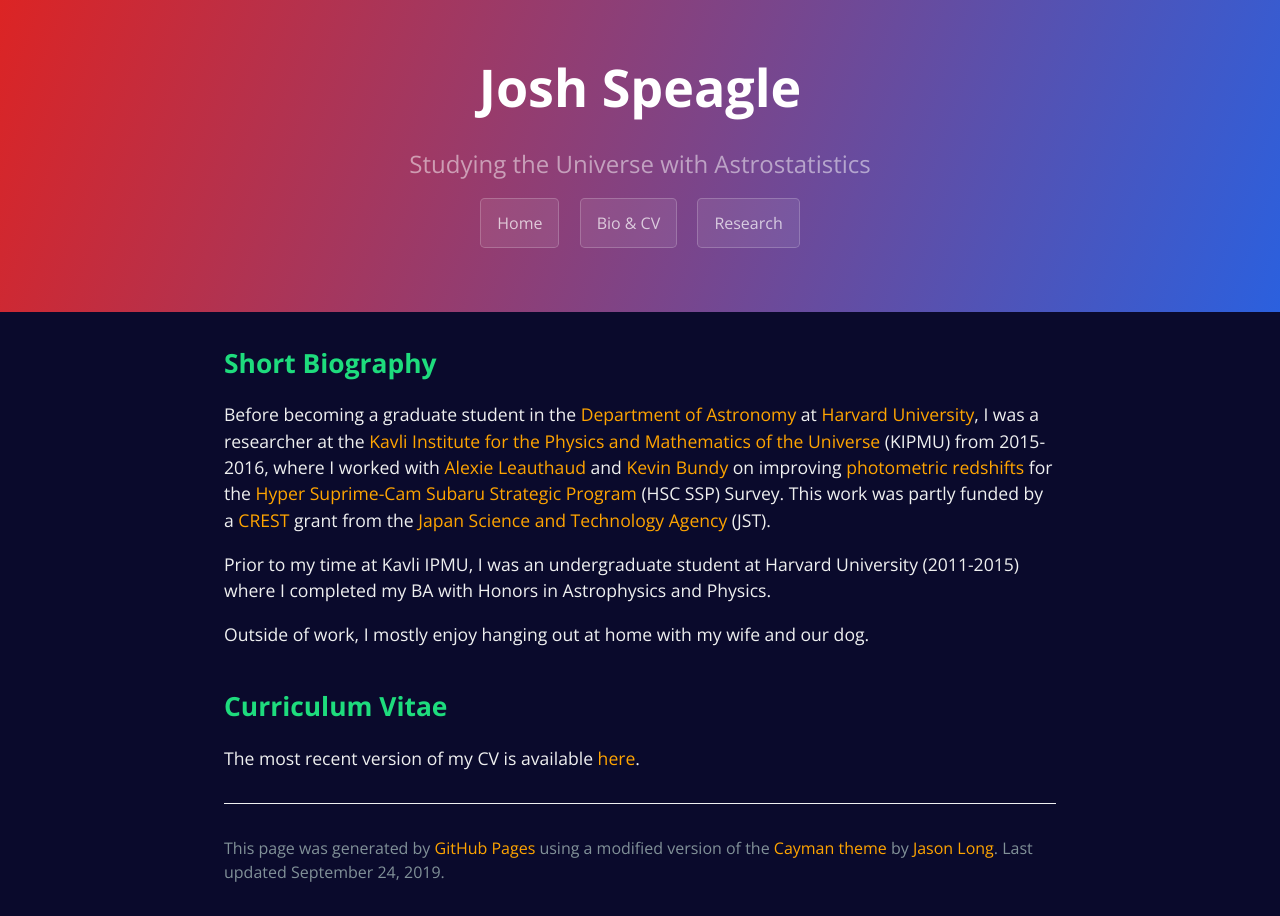
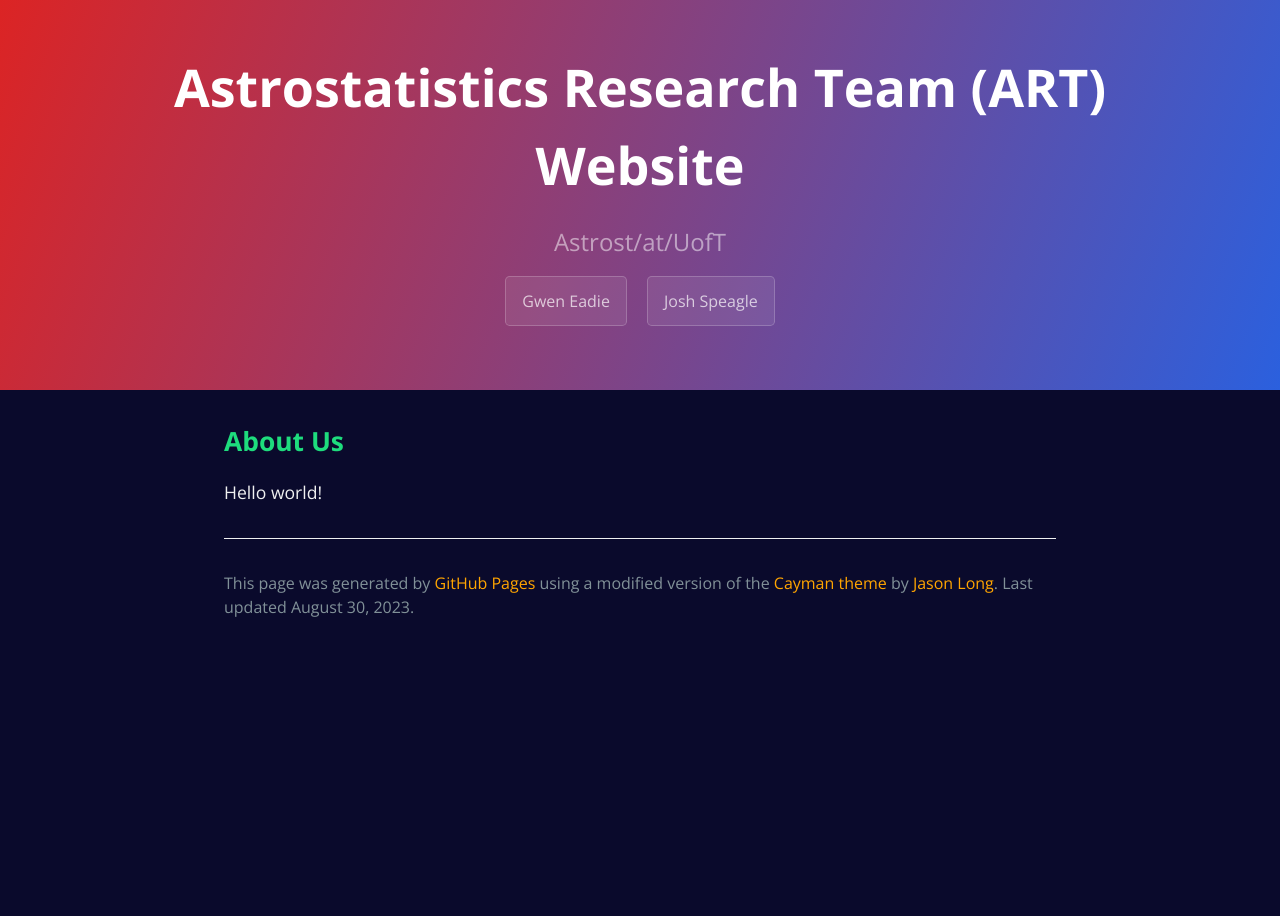
Before and after one commit to joshspeagle/astrostat_uoft, a plain HTML site: page index.html in a window 1280 px wide. After the commit the page ends 800 px from the top, so only its background shows below. Drawn offline with nearby package versions, Linux system fonts and the light colour scheme.

Commit message:
Main page placeholder
Trying to see how this looks!

```diff
--- a/index.html
+++ b/index.html
@@ -2,7 +2,7 @@
 <html lang="en-us">
   <head>
     <meta charset="UTF-8">
-    <title>Josh Speagle | Harvard University</title>
+    <title>Astrostatistics Research Team (ART) | University of Toronto</title>
     <meta name="viewport" content="width=device-width, initial-scale=1">
     <link rel="stylesheet" type="text/css" href="stylesheets/normalize.css" media="screen">
     <link href='https://fonts.googleapis.com/css?family=Open+Sans:400,700' rel='stylesheet' type='text/css'>
@@ -11,35 +11,24 @@
   </head>
   <body>
     <section class="page-header">
-      <h1 class="project-name">Josh Speagle</h1>
-      <h2 class="project-tagline">Studying the Universe with Astrostatistics</h2>
-      <a href="https://joshspeagle.github.io" class="btn">Home</a>
-      <a href="https://joshspeagle.github.io/bio-cv/" class="btn">Bio & CV</a>
-      <a href="https://joshspeagle.github.io/research/" class="btn">Research</a>
+      <h1 class="project-name">Astrostatistics Research Team (ART) Website</h1>
+      <h2 class="project-tagline">Astrost/at/UofT</h2>
+      <a href="https://gweneadie.com" class="btn">Gwen Eadie</a>
+      <a href="https://joshspeagle.com" class="btn">Josh Speagle</a>
     </section>
 
     <section class="main-content">
 
       <h2>
-	<a id="short-bio" class="anchor" href="#short-bio" aria-hidden="true"><span aria-hidden="true" class="octicon octicon-link"></span></a>Short Biography</h2>
+	<a id="about-us" class="anchor" href="#about-us" aria-hidden="true"><span aria-hidden="true" class="octicon octicon-link"></span></a>
+	      About Us
+      </h2>
       <p>
-	Before becoming a graduate student in the <a href="http://astronomy.fas.harvard.edu/people/filter_by/graduate-student/">Department of Astronomy</a> at <a href="http://www.harvard.edu/">Harvard University</a>, I was a researcher at the <a href="http://www.ipmu.jp/">Kavli Institute for the Physics and Mathematics of the Universe</a> (KIPMU) from 2015-2016, where I worked with <a href="http://www.astro.ucsc.edu/about_department/people/faculty/singleton.php?&singleton=true&cruz_id=alexie">Alexie Leauthaud</a> and <a href="http://www.astro.ucsc.edu/faculty/profiles/singleton.php?&singleton=true&cruz_id=kbundy">Kevin Bundy</a> on improving <a href="http://hsc.mtk.nao.ac.jp/ssp/science/photometric-redshfits/">photometric redshifts</a> for the <a href="http://hsc.mtk.nao.ac.jp/ssp/">Hyper Suprime-Cam Subaru Strategic Program</a> (HSC SSP) Survey. This work was partly funded by a <a href="http://www.jst.go.jp/kisoken/crest/en/about/index.html">CREST</a> grant from the <a href="http://www.jst.go.jp/EN/index.html">Japan Science and Technology Agency</a> (JST).
-      </p>
-      <p>
-	Prior to my time at Kavli IPMU, I was an undergraduate student at Harvard University (2011-2015) where I completed my BA with Honors in Astrophysics and Physics.
-      </p>
-      <p>
-	Outside of work, I mostly enjoy hanging out at home with my wife and our dog.
-      </p>
-
-      <h2>
-	<a id="cv" class="anchor" href="#cv" aria-hidden="true"><span aria-hidden="true" class="octicon octicon-link"></span></a>Curriculum Vitae</h2>
-      <p>
-	The most recent version of my CV is available <a href="https://joshspeagle.github.io/bio-cv/CV_alt.pdf">here</a>.
+	      Hello world!
       </p>
 
       <footer class="site-footer">
-        <span class="site-footer-credits">This page was generated by <a href="https://pages.github.com">GitHub Pages</a> using a modified version of the <a href="https://github.com/jasonlong/cayman-theme">Cayman theme</a> by <a href="https://twitter.com/jasonlong">Jason Long</a>. Last updated September 24, 2019.</span>
+        <span class="site-footer-credits">This page was generated by <a href="https://pages.github.com">GitHub Pages</a> using a modified version of the <a href="https://github.com/jasonlong/cayman-theme">Cayman theme</a> by <a href="https://twitter.com/jasonlong">Jason Long</a>. Last updated August 30, 2023.</span>
       </footer>
 
     </section>
```
